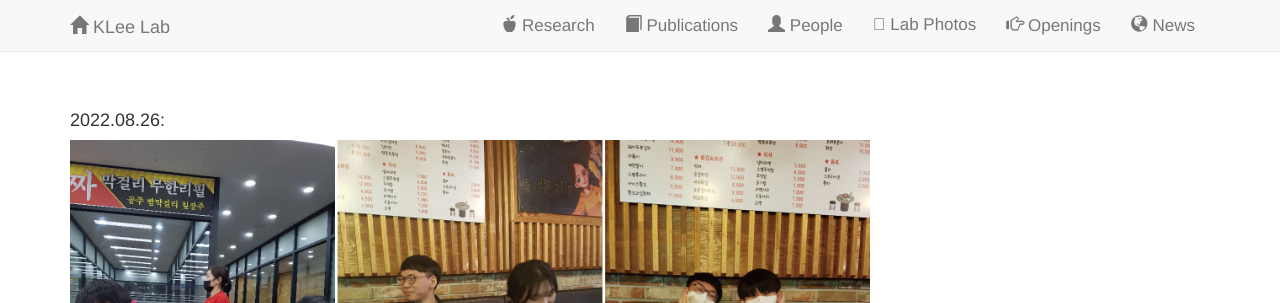
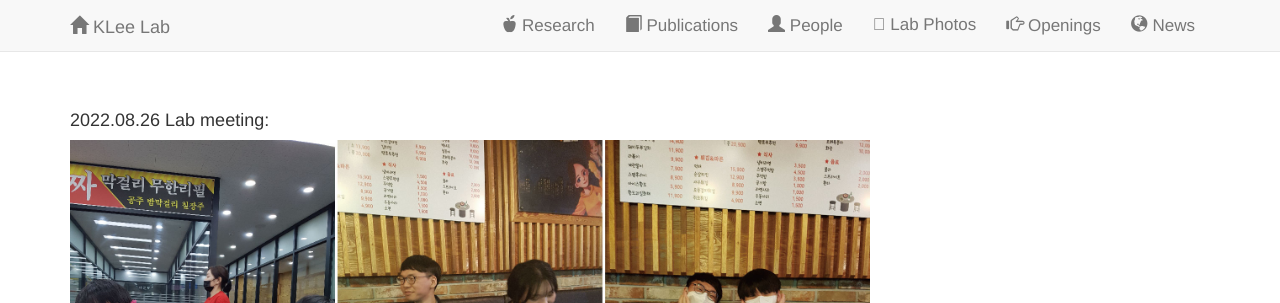
Before and after one commit to kleelab/kleelab.github.io, a Jekyll site: the page built from photos.html, in a window 1280 px wide. Shown: the top 303 px of the page. Built offline with Jekyll 4.4.1, drawn with Linux system fonts in a browser that asks for light colours; nearby versions of some CDN libraries; a style sheet for code colours, icons or effects is not loaded.

Commit message:
Update photos.html

```diff
--- a/photos.html
+++ b/photos.html
@@ -5,7 +5,7 @@ layout: default
 <div class="people">
     <div class="container">
 
-<h4>2022.08.26:</h4>
+<h4>2022.08.26 Lab meeting:</h4>
       <p>
        <img src="/images/20220826.jpg" width="800">
        </p>
```
